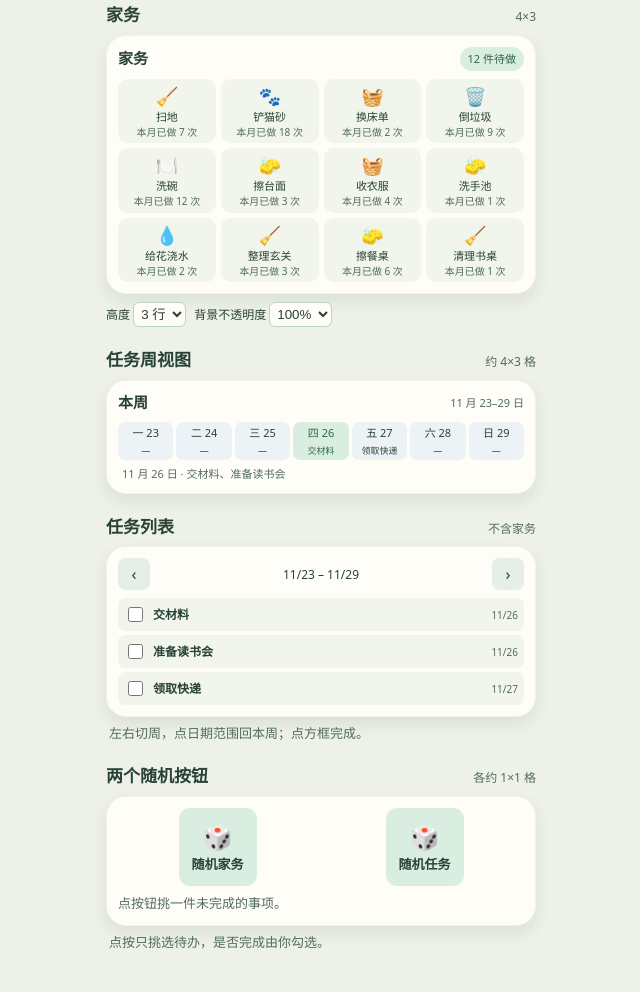
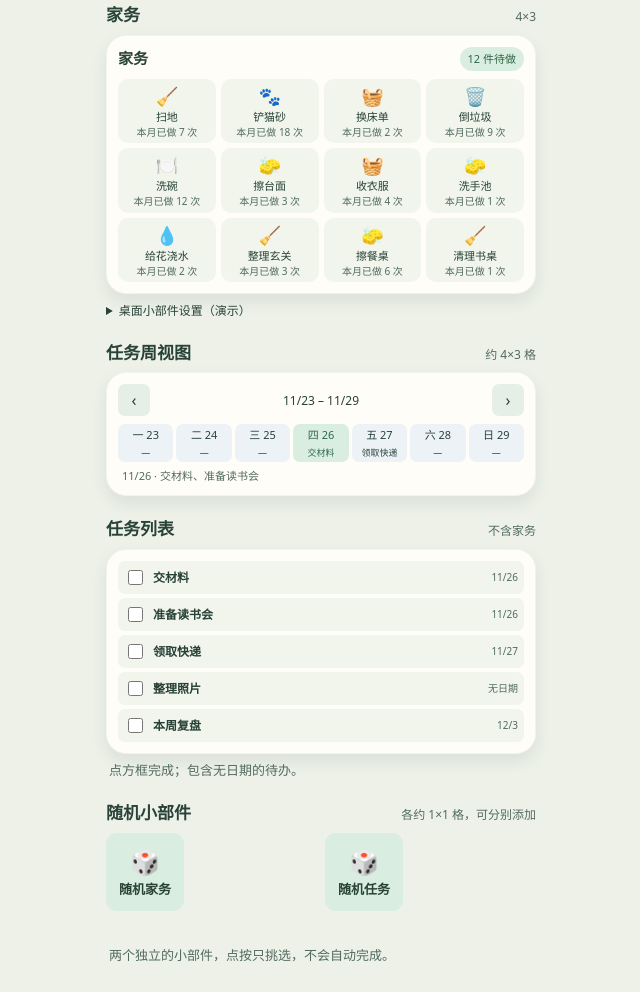
Before and after one commit to Yingwhit/PersonalD-preview, a plain HTML site: page widget-styles-draft.html in a window 1280 px wide. Shown: the part 126-1118 px from the top of the page, without its empty margins (319-959 px from the left). Drawn offline with Linux system fonts and the light colour scheme.

Commit message:
Fix overlapping controls and preview separate widgets

```diff
--- a/widget-styles-draft.html
+++ b/widget-styles-draft.html
@@ -25,26 +25,29 @@
 <article aria-label="家务小部件">
  <div class="option"><h2>家务</h2><span class="size">4×3</span></div>
  <section class="sample chores-surface" id="choresSurface"><div class="bar"><strong>家务</strong><span class="pill" id="choreCount"></span></div><div class="tiles" id="chores"></div></section>
- <div class="widget-settings">
+ <details class="widget-settings"><summary>桌面小部件设置（演示）</summary>
   <label>高度 <select id="choreRows"><option value="1">1 行</option><option value="2">2 行</option><option selected value="3">3 行</option></select></label>
   <label>背景不透明度 <select id="choreOpacity"><option>25%</option><option>50%</option><option>75%</option><option selected>100%</option></select></label>
- </div>
+ </details>
 </article>
 <article aria-label="任务周视图">
  <div class="option"><h2>任务周视图</h2><span class="size">约 4×3 格</span></div>
- <section class="sample"><div class="bar"><strong>本周</strong><small>11 月 23–29 日</small></div><div class="week" id="week"></div><p class="summary" id="weekSummary"></p></section>
+ <section class="sample"><div class="bar"><button class="week-nav" id="taskPrev" aria-label="上一周">‹</button><button id="taskRange" class="range" aria-label="回到本周"></button><button class="week-nav" id="taskNext" aria-label="下一周">›</button></div><div class="week" id="week"></div><p class="summary" id="weekSummary"></p></section>
 </article>
 <article aria-label="任务列表">
  <div class="option"><h2>任务列表</h2><span class="size">不含家务</span></div>
  <section class="sample">
- <div class="bar"><button class="week-nav" id="taskPrev" aria-label="任务列表上一周">‹</button><button id="taskRange" class="range" aria-label="回到本周"></button><button class="week-nav" id="taskNext" aria-label="任务列表下一周">›</button></div>
+
  <div class="rows" id="tasks"></div></section>
- <p class="caption">左右切周，点日期范围回本周；点方框完成。</p>
+ <p class="caption">点方框完成；包含无日期的待办。</p>
 </article>
-<article aria-label="随机按钮">
- <div class="option"><h2>两个随机按钮</h2><span class="size">各约 1×1 格</span></div>
- <section class="sample"><div class="buttons"><button class="random" id="houseworkPick"><span>🎲</span>随机家务</button><button class="random" id="taskPick"><span>🎲</span>随机任务</button></div><p class="random-result" id="result" aria-live="polite">点按钮挑一件未完成的事项。</p></section>
- <p class="caption">点按只挑选待办，是否完成由你勾选。</p>
+<article aria-label="随机小部件">
+ <div class="option"><h2>随机小部件</h2><span class="size">各约 1×1 格，可分别添加</span></div>
+ <div class="buttons">
+  <div><button class="random" id="houseworkPick"><span>🎲</span>随机家务</button><p class="random-result" id="houseworkResult" aria-live="polite"></p></div>
+  <div><button class="random" id="taskPick"><span>🎲</span>随机任务</button><p class="random-result" id="taskResult" aria-live="polite"></p></div>
+ </div>
+ <p class="caption">两个独立的小部件，点按只挑选，不会自动完成。</p>
 </article>
 </main>
 <script>
@@ -66,44 +69,45 @@ function renderChores(){
   const card=text('button','');card.className='tile';card.setAttribute('aria-label','完成 '+t.title);
   const icon=text('span',t.icon);icon.className='icon';
   card.append(icon,text('span',t.title),text('small','本月已做 '+t.count+' 次'));
-  card.onclick=()=>{t.done=true;t.count++;$('result').textContent='已完成 '+t.title+' · 本月已做 '+t.count+' 次';renderChores()};
+  card.onclick=()=>{t.done=true;t.count++;renderChores()};
   return card;
  }));
 }
 function renderWeek(){
  const days=['一','二','三','四','五','六','日'];
+ const start=23+taskWeek*7,end=start+6;
+ $('taskRange').textContent=formatDay(start)+' – '+formatDay(end);
  $('week').replaceChildren(...days.map((label,i)=>{
-  const day=i+23, group=tasks.filter(t=>!t.done&&t.date===day), btn=text('button','');
+  const day=i+start, group=tasks.filter(t=>!t.done&&t.date===day), btn=text('button','');
   btn.setAttribute('aria-pressed',day===selectedDay);
-  btn.append(text('span',label+' '+day),text('span',group[0]?.title||'—'));
+  btn.append(text('span',label+' '+new Date(2026,10,day).getDate()),text('span',group[0]?.title||'—'));
   btn.onclick=()=>{selectedDay=day;renderWeek()};
   return btn;
  }));
  const titles=tasks.filter(t=>!t.done&&t.date===selectedDay).map(t=>t.title);
- $('weekSummary').textContent='11 月 '+selectedDay+' 日 · '+(titles.join('、')||'没有待办');
+ $('weekSummary').textContent=formatDay(selectedDay)+' · '+(titles.join('、')||'没有待办');
 }
+function formatDay(d){const date=new Date(2026,10,d);return (date.getMonth()+1)+'/'+date.getDate()}
 function renderTasks(){
- const start=23+taskWeek*7,end=start+6;
- const fmt=d=>{const date=new Date(2026,10,d);return (date.getMonth()+1)+'/'+date.getDate()};
- $('taskRange').textContent=fmt(start)+' – '+fmt(end);
- const pending=tasks.filter(t=>!t.done&&t.date!=null&&t.date>=start&&t.date<=end);
+ const pending=tasks.filter(t=>!t.done);
  $('tasks').replaceChildren(...pending.map(t=>{
   const row=text('label','');row.className='row';
   const input=document.createElement('input');input.type='checkbox';input.setAttribute('aria-label','完成 '+t.title);
   input.onchange=()=>{t.done=true;renderTasks();renderWeek()};
-  row.append(input,text('strong',t.title),text('small',fmt(t.date)));return row;
+  row.append(input,text('strong',t.title),text('small',t.date==null?'无日期':formatDay(t.date)));return row;
  }));
  if(!pending.length)$('tasks').append(text('p','暂时没有待办'));
 }
-function pick(entries,empty){
+function pick(entries,empty,result){
  const pending=entries.filter(t=>!t.done), choice=pending[Math.floor(Math.random()*pending.length)];
- $('result').textContent=choice?'抽到：'+choice.title:empty;
+ $(result).textContent=choice?'抽到：'+choice.title:empty;
 }
-$('houseworkPick').onclick=()=>pick(chores,'没有待做家务');
-$('taskPick').onclick=()=>pick(tasks,'没有待办任务');
+$('houseworkPick').onclick=()=>pick(chores,'没有待做家务','houseworkResult');
+$('taskPick').onclick=()=>pick(tasks,'没有待办任务','taskResult');
 $('choreRows').onchange=renderChores;
 $('choreOpacity').onchange=()=>$('choresSurface').style.setProperty('--opacity',parseInt($('choreOpacity').value,10)/100);
-$('taskPrev').onclick=()=>{taskWeek--;renderTasks()};$('taskNext').onclick=()=>{taskWeek++;renderTasks()};$('taskRange').onclick=()=>{taskWeek=0;renderTasks()};
+function shift(delta){taskWeek=delta===0?0:taskWeek+delta;selectedDay=delta===0?26:23+taskWeek*7;renderWeek()}
+$('taskPrev').onclick=()=>shift(-1);$('taskNext').onclick=()=>shift(1);$('taskRange').onclick=()=>shift(0);
 renderChores();renderWeek();renderTasks();
 </script>
 </body>
```
Also changed, not shown: mobile-calendar-draft.html (+1 -0 lines), widget-styles-draft.png.
